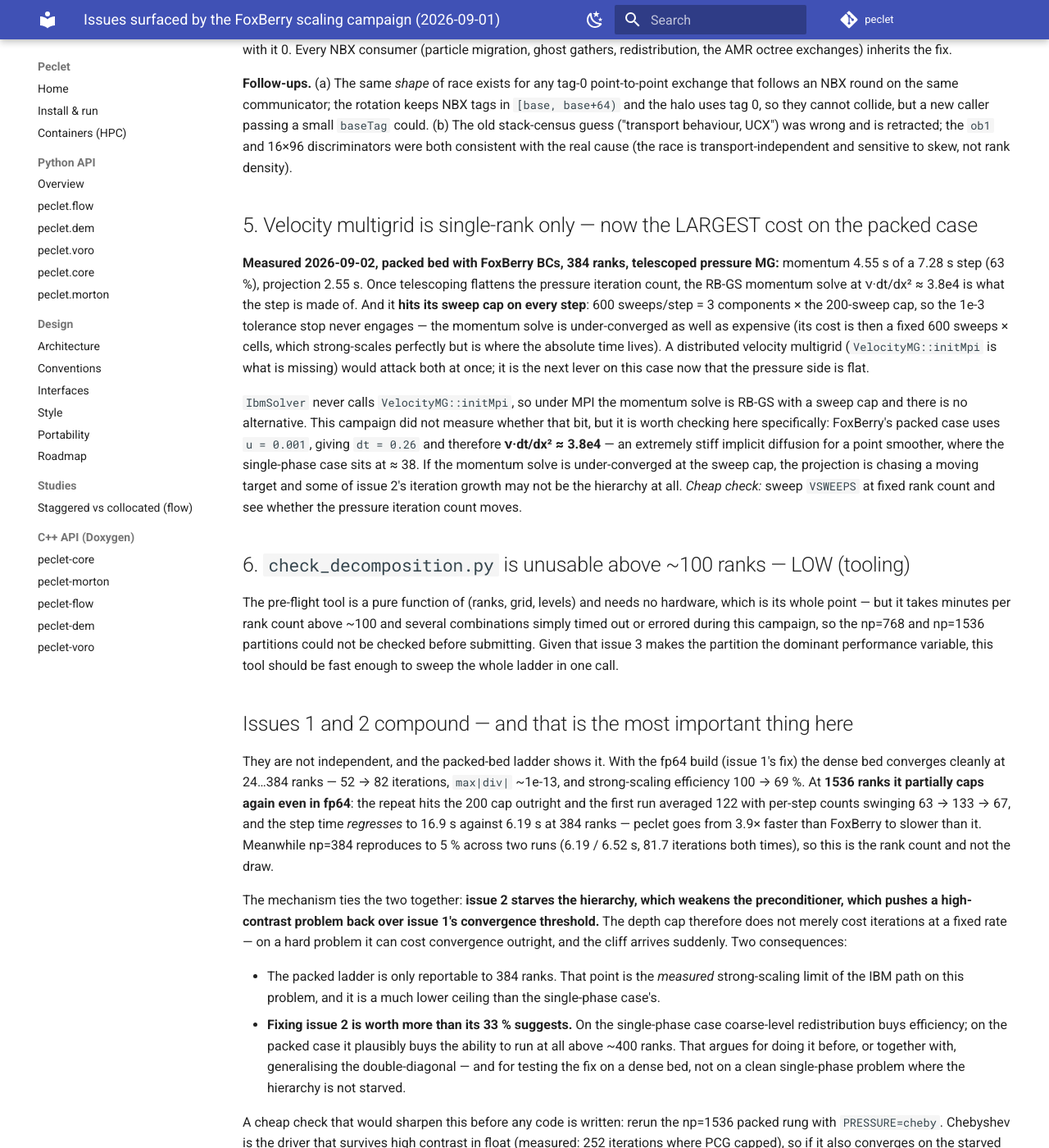
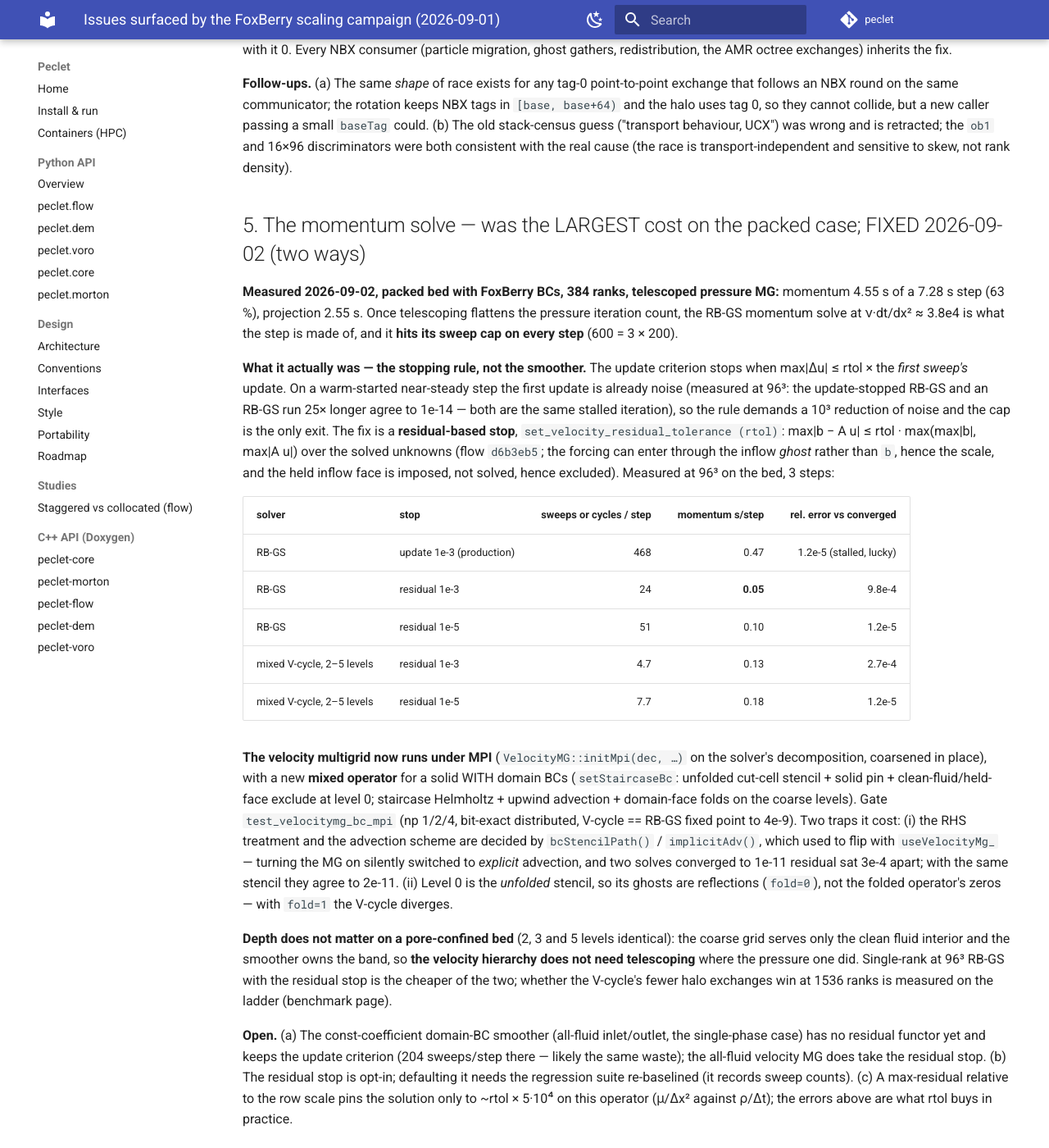
Before and after one commit to computational-chemical-engineering/peclet, an MkDocs documentation site: the page built from docs/SCALING_ISSUES.md, in a window 1280 px wide and 1400 px high, scrolled down 3708 px. Shown: the whole window at 82% size. Built offline with MkDocs 1.6.1 and Material for MkDocs 9.7.7, drawn with Linux system fonts in a browser that asks for light colours; comment, search, counter and statistics services are not loaded; some of the changed text lies outside the part shown.

Commit message:
docs(SCALING_ISSUES): issue 5 -- the momentum solve was cap-bound by its update criterion; residual stop + velocity MG under MPI
Co-Authored-By: Claude Fable 5.1 <noreply@anthropic.com>
Claude-Session: https://claude.ai/code/session_011ro1pkvSwfqxh3e7JxTedi

```diff
--- a/docs/SCALING_ISSUES.md
+++ b/docs/SCALING_ISSUES.md
@@ -19,7 +19,7 @@ is reproducible; the remaining defect is narrower.*
 | 2 | MG depth capped by the per-rank block | High (scaling shape) | **Fixed 2026-09-02** (telescoping, opt-in), **measured**: iterations flat 24 → 1536 ranks, ≥ 99 % efficiency on the bed |
 | 3 | Solid intersecting an OPEN domain face stalls the solve | Medium, silently wrong (narrow) | Open, new |
 | 4 | Intermittent multi-node hang in warmup | **High, silently wrong** (was: Medium) | **Root-caused and fixed 2026-09-02** (core `10294e6`): NBX inter-round tag race |
-| 5 | Velocity multigrid is single-rank only | Medium (unverified impact) | Known restriction |
+| 5 | Momentum solve: cap-bound RB-GS (update criterion) | High (63 % of the packed step) | **Fixed 2026-09-02**: residual stop + velocity MG under MPI (mixed operator); measuring at scale |
 | 6 | `check_decomposition.py` unusable above ~100 ranks | Low (tooling) | Open |
 
 ---
@@ -169,25 +169,53 @@ and the halo uses tag 0, so they cannot collide, but a new caller passing a smal
 `ob1` and 16×96 discriminators were both consistent with the real cause (the race is
 transport-independent and sensitive to skew, not rank density).
 
-## 5. Velocity multigrid is single-rank only — now the LARGEST cost on the packed case
+## 5. The momentum solve — was the LARGEST cost on the packed case; FIXED 2026-09-02 (two ways)
 
 **Measured 2026-09-02, packed bed with FoxBerry BCs, 384 ranks, telescoped pressure MG:** momentum
 4.55 s of a 7.28 s step (63 %), projection 2.55 s. Once telescoping flattens the pressure iteration
-count, the RB-GS momentum solve at ν·dt/dx² ≈ 3.8e4 is what the step is made of. And it **hits its
-sweep cap on every step**: 600 sweeps/step = 3 components × the 200-sweep cap, so the 1e-3
-tolerance stop never engages — the momentum solve is under-converged as well as expensive (its
-cost is then a fixed 600 sweeps × cells, which strong-scales perfectly but is where the absolute
-time lives). A distributed velocity multigrid (`VelocityMG::initMpi` is what is missing) would
-attack both at once; it is the next lever on this case now that the pressure side is flat.
+count, the RB-GS momentum solve at ν·dt/dx² ≈ 3.8e4 is what the step is made of, and it **hits
+its sweep cap on every step** (600 = 3 × 200).
 
-`IbmSolver` never calls `VelocityMG::initMpi`, so under MPI the momentum solve is RB-GS with a
-sweep cap and there is no alternative. This campaign did not measure whether that bit, but it is
-worth checking here specifically: FoxBerry's packed case uses `u = 0.001`, giving `dt = 0.26` and
-therefore **ν·dt/dx² ≈ 3.8e4** — an extremely stiff implicit diffusion for a point smoother, where
-the single-phase case sits at ≈ 38. If the momentum solve is under-converged at the sweep cap, the
-projection is chasing a moving target and some of issue 2's iteration growth may not be the
-hierarchy at all. *Cheap check:* sweep `VSWEEPS` at fixed rank count and see whether the pressure
-iteration count moves.
+**What it actually was — the stopping rule, not the smoother.** The update criterion stops when
+max|Δu| ≤ rtol × the *first sweep's* update. On a warm-started near-steady step the first update
+is already noise (measured at 96³: the update-stopped RB-GS and an RB-GS run 25× longer agree to
+1e-14 — both are the same stalled iteration), so the rule demands a 10³ reduction of noise and
+the cap is the only exit. The fix is a **residual-based stop**, `set_velocity_residual_tolerance
+(rtol)`: max|b − A u| ≤ rtol · max(max|b|, max|A u|) over the solved unknowns (flow `d6b3eb5`;
+the forcing can enter through the inflow *ghost* rather than `b`, hence the scale, and the held
+inflow face is imposed, not solved, hence excluded). Measured at 96³ on the bed, 3 steps:
+
+| solver | stop | sweeps or cycles / step | momentum s/step | rel. error vs converged |
+|---|---|---:|---:|---:|
+| RB-GS | update 1e-3 (production) | 468 | 0.47 | 1.2e-5 (stalled, lucky) |
+| RB-GS | residual 1e-3 | 24 | **0.05** | 9.8e-4 |
+| RB-GS | residual 1e-5 | 51 | 0.10 | 1.2e-5 |
+| mixed V-cycle, 2–5 levels | residual 1e-3 | 4.7 | 0.13 | 2.7e-4 |
+| mixed V-cycle, 2–5 levels | residual 1e-5 | 7.7 | 0.18 | 1.2e-5 |
+
+**The velocity multigrid now runs under MPI** (`VelocityMG::initMpi(dec, …)` on the solver's
+decomposition, coarsened in place), with a new **mixed operator** for a solid WITH domain BCs
+(`setStaircaseBc`: unfolded cut-cell stencil + solid pin + clean-fluid/held-face exclude at level
+0; staircase Helmholtz + upwind advection + domain-face folds on the coarse levels). Gate
+`test_velocitymg_bc_mpi` (np 1/2/4, bit-exact distributed, V-cycle == RB-GS fixed point to 4e-9).
+Two traps it cost: (i) the RHS treatment and the advection scheme are decided by `bcStencilPath()`
+/ `implicitAdv()`, which used to flip with `useVelocityMg_` — turning the MG on silently switched
+to *explicit* advection, and two solves converged to 1e-11 residual sat 3e-4 apart; with the same
+stencil they agree to 2e-11. (ii) Level 0 is the *unfolded* stencil, so its ghosts are reflections
+(`fold=0`), not the folded operator's zeros — with `fold=1` the V-cycle diverges.
+
+**Depth does not matter on a pore-confined bed** (2, 3 and 5 levels identical): the coarse grid
+serves only the clean fluid interior and the smoother owns the band, so **the velocity hierarchy
+does not need telescoping** where the pressure one did. Single-rank at 96³ RB-GS with the
+residual stop is the cheaper of the two; whether the V-cycle's fewer halo exchanges win at 1536
+ranks is measured on the ladder (benchmark page).
+
+**Open.** (a) The const-coefficient domain-BC smoother (all-fluid inlet/outlet, the single-phase
+case) has no residual functor yet and keeps the update criterion (204 sweeps/step there — likely
+the same waste); the all-fluid velocity MG does take the residual stop. (b) The residual stop is
+opt-in; defaulting it needs the regression suite re-baselined (it records sweep counts).
+(c) A max-residual relative to the row scale pins the solution only to ~rtol × 5·10⁴ on this
+operator (μ/Δx² against ρ/Δt); the errors above are what rtol buys in practice.
 
 ## 6. `check_decomposition.py` is unusable above ~100 ranks — LOW (tooling)
 
```
